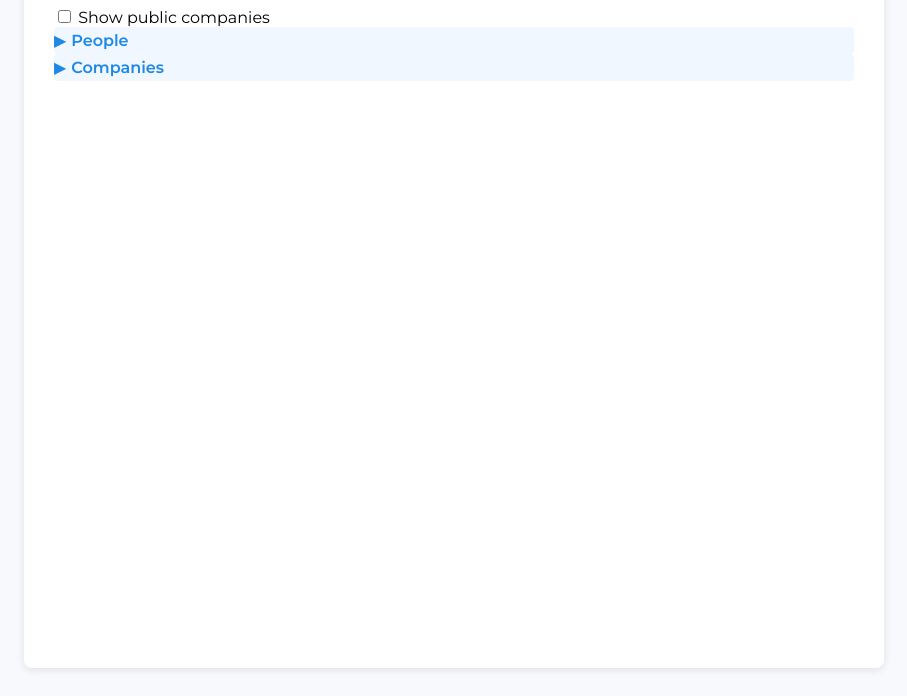
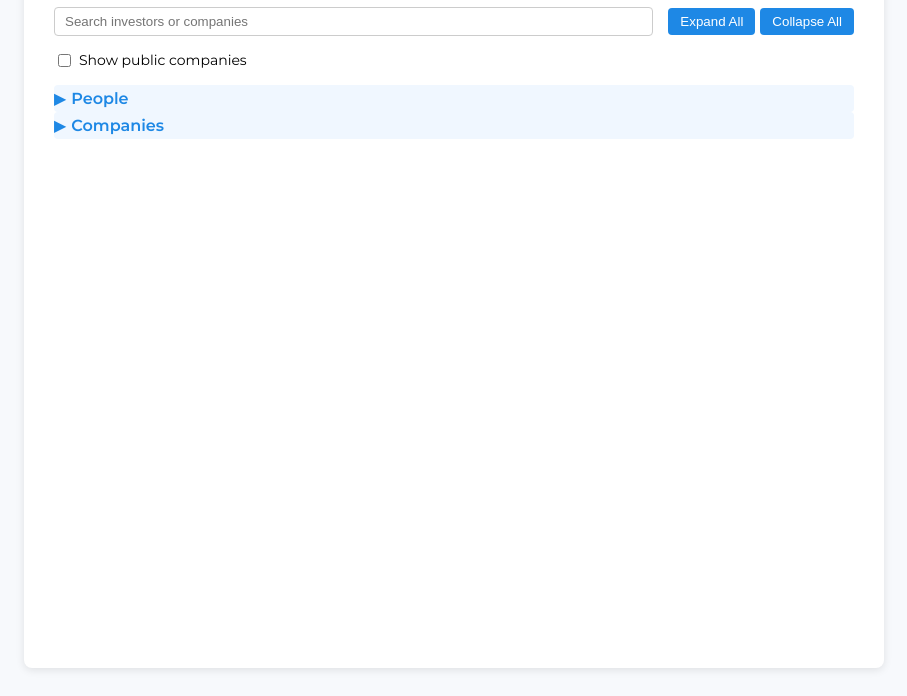
Before and after one commit to shawnzade/IPOAlerts.io, a plain HTML site: page public/index.html in a window 1280 px wide. Shown: the part 120-816 px from the top of the page, without its empty margins (186-1093 px from the left). Drawn offline with Linux system fonts and the light colour scheme.

Commit message:
Add search/filter bar and expand/collapse controls with modern styling

```diff
--- a/public/index.html
+++ b/public/index.html
@@ -21,13 +21,20 @@
         <a href="login.html">Login</a>
       </div>
     </nav>
-    <label class="toggle">
+
+    <div class="controls">
+      <input type="text" id="search-input" placeholder="Search investors or companies">
+      <button id="expand-all">Expand All</button>
+      <button id="collapse-all">Collapse All</button>
+    </div>
+
+    <label class="toggle-container">
       <input type="checkbox" id="show-public">
       Show public companies
     </label>
+
     <div id="tree"></div>
   </div>
   <script defer src="js/app.js"></script>
 </body>
-
-  </html>
+</html>
--- a/public/style.css
+++ b/public/style.css
@@ -1,3 +1,4 @@
+/* Base styles */
 body {
   font-family: 'Montserrat', Arial, sans-serif !important;
   background-color: #f7f9fc !important;
@@ -18,7 +19,7 @@ body {
 
 nav {
   display: flex !important;
-  justify-content: flex-end !important;
+  justify-content: space-between !important;
   margin-bottom: 10px !important;
 }
 
@@ -34,6 +35,36 @@ nav a:hover {
   color: #1565c0 !important;
 }
 
+/* Controls (search & expand/collapse) */
+.controls {
+  display: flex !important;
+  align-items: center !important;
+  margin-bottom: 15px !important;
+}
+
+.controls input {
+  flex: 1 !important;
+  padding: 6px 10px !important;
+  border: 1px solid #ccc !important;
+  border-radius: 4px !important;
+  margin-right: 10px !important;
+}
+
+.controls button {
+  background-color: #1e88e5 !important;
+  color: #fff !important;
+  border: none !important;
+  border-radius: 4px !important;
+  padding: 6px 12px !important;
+  margin-left: 5px !important;
+  cursor: pointer !important;
+}
+
+.controls button:hover {
+  background-color: #1669b6 !important;
+}
+
+/* Toggle styles */
 .toggle-container {
   margin: 15px 0 !important;
   display: flex !important;
@@ -46,7 +77,6 @@ nav a:hover {
 }
 
 /* Node styles */
-
 .node-header {
   cursor: pointer !important;
   display: flex !important;
@@ -74,7 +104,7 @@ nav a:hover {
   color: #1e88e5 !important;
 }
 
-.has-children > .node-header:hover .node-label {
+.has-children .node-header:hover .node-label {
   color: #1565c0 !important;
 }
 
@@ -95,3 +125,9 @@ nav a:hover {
 .has-children .node-header {
   background-color: #f0f7ff !important;
 }
+
+/* Valuation styling */
+.valuation {
+  font-weight: bold !important;
+  color: #2e7d32 !important;
+}
```
